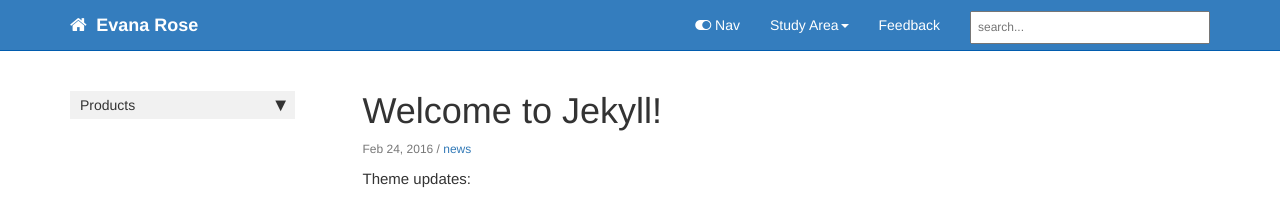
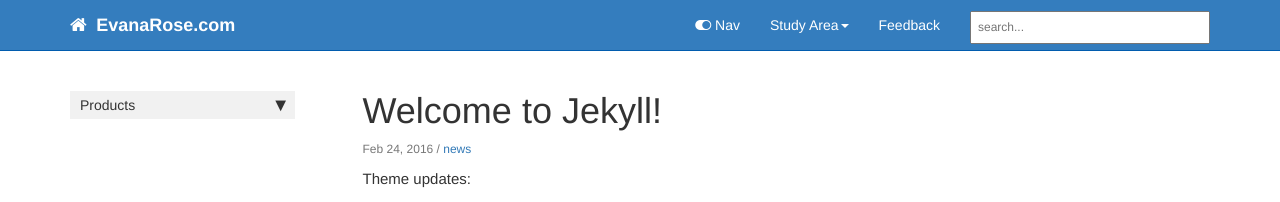
Before and after one commit to MDShahid94/evanarose.com, a Jekyll site: the page built from _posts/2016-02-24-first-post.md, in a window 1280 px wide. Shown: the top 202 px of the page. Built offline with Jekyll 4.4.1, drawn with Linux system fonts in a browser that asks for light colours; comment, search, counter and statistics services are not loaded.

Commit message:
Update _config.yml

```diff
--- a/_config.yml
+++ b/_config.yml
@@ -3,7 +3,7 @@ repository: tomjoht/documentation-theme-jekyll
 output: web
 # this property is useful for conditional filtering of content that is separate from the PDF.
 
-topnav_title: Evana Rose
+topnav_title: EvanaRose.com
 # this appears on the top navigation bar next to the home button
 
 site_title: Eva's Personal website.
```
